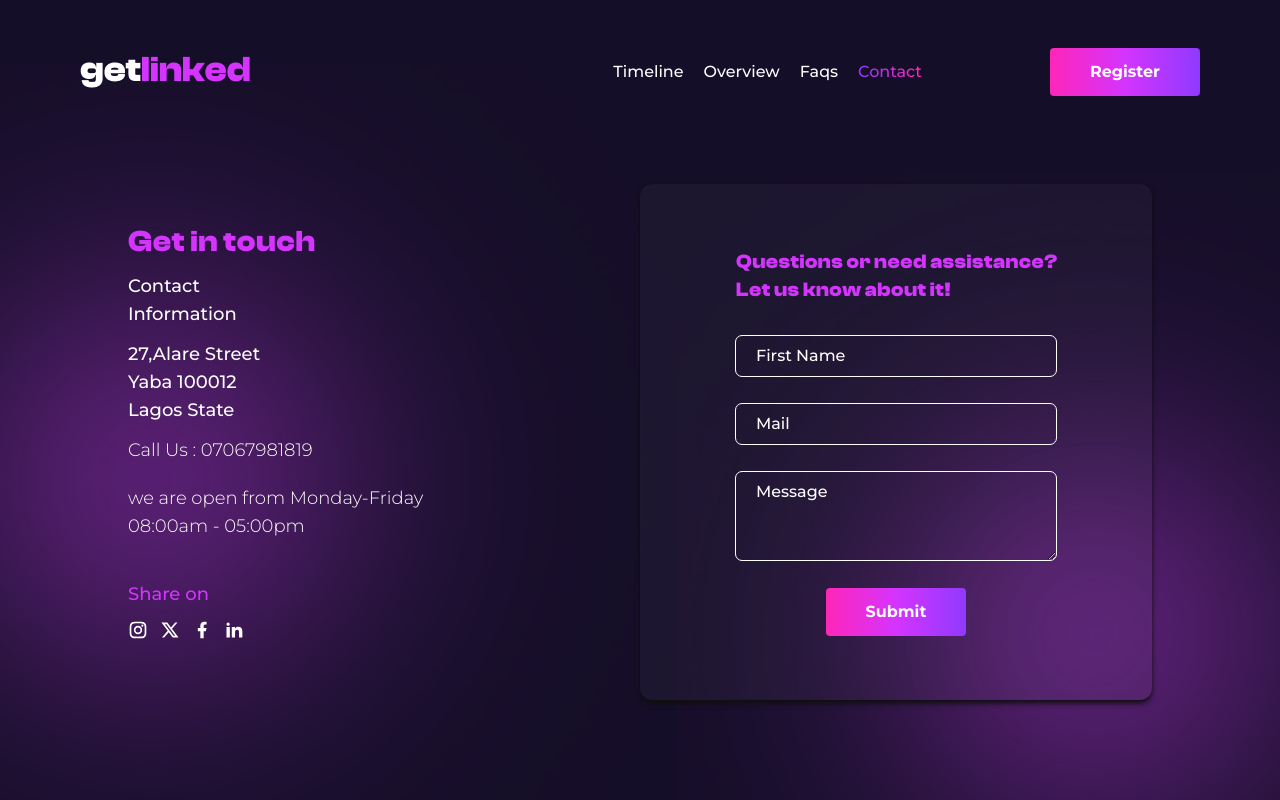
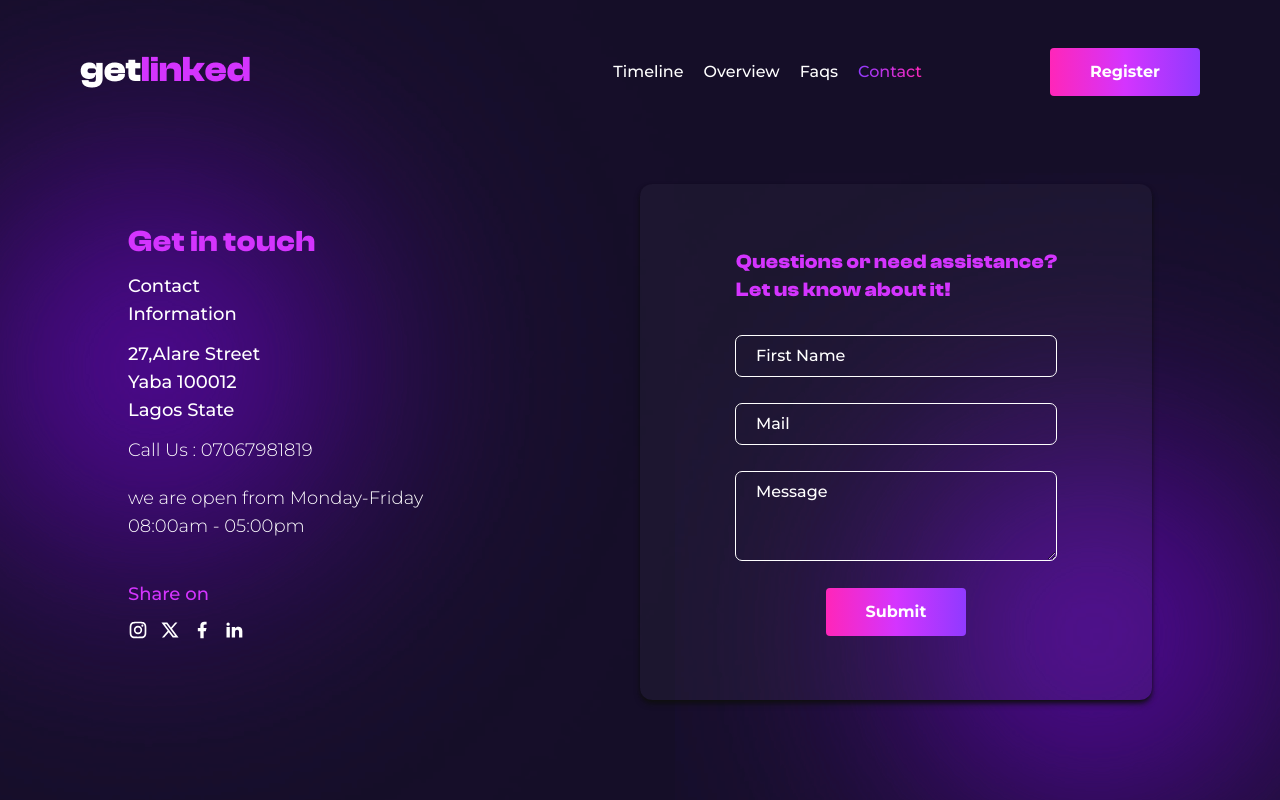
Before and after one commit to Leeyah-123/GetLinked, a React (Vite) app: page /contact in a window 1280 px wide. Shown: the top 800 px of the page. Built offline with nearby package versions, Linux system fonts and the light colour scheme.

Commit message:
Blur flair

```diff
--- a/src/routes/contact.tsx
+++ b/src/routes/contact.tsx
@@ -232,14 +232,12 @@ const Contact = () => {
         <img
           src={flare}
           alt=""
-          className="absolute top-2 left-0 lg:-top-20 lg:-left-2 -z-10"
-          style={{ filter: 'brightness(70%)' }}
+          className="absolute top-2 left-0 pointer-events-none mix-blend-hard-light -z-10 lg:-top-48 lg:-left-2"
         />
         <img
           src={flare2}
           alt=""
-          className="absolute bottom-0 right-0 -z-50"
-          style={{ filter: 'brightness(70%)' }}
+          className="absolute bottom-0 right-0 pointer-events-none mix-blend-hard-light -z-10"
         />
       </div>
     </>
--- a/src/routes/register.tsx
+++ b/src/routes/register.tsx
@@ -368,14 +368,12 @@ const Register = () => {
         <img
           src={flare}
           alt=""
-          className="absolute top-2 left-0 lg:-top-20 lg:-left-2 -z-10"
-          style={{ filter: 'brightness(70%)' }}
+          className="absolute -top-[5rem] left-0 pointer-events-none mix-blend-hard-light -z-10 lg:-top-[15rem] lg:-left-2"
         />
         <img
           src={flare2}
           alt=""
-          className="absolute bottom-0 right-0 -z-50"
-          style={{ filter: 'brightness(70%)' }}
+          className="hidden absolute bottom-0 right-0 mix-blend-hard-light pointer-events-none -z-10 lg:block"
         />
       </div>
     </>
```
